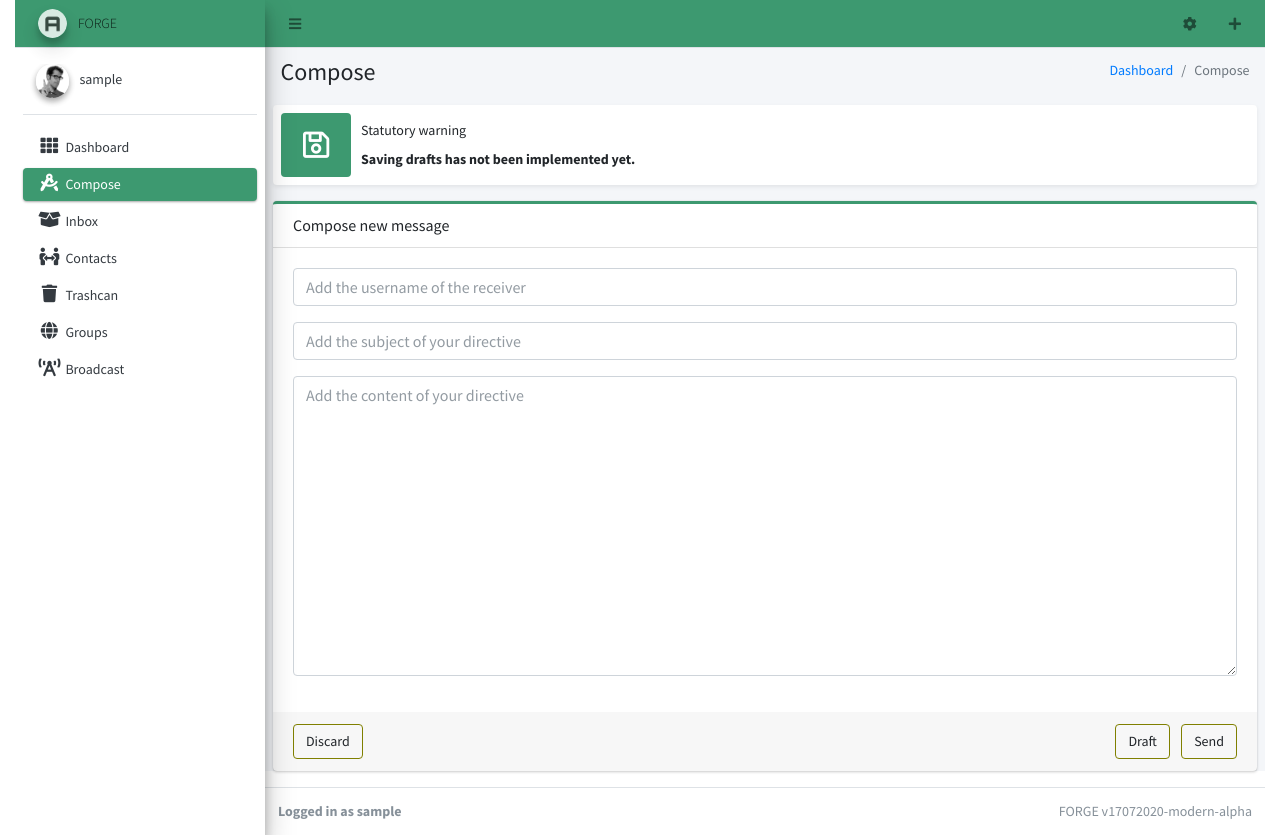
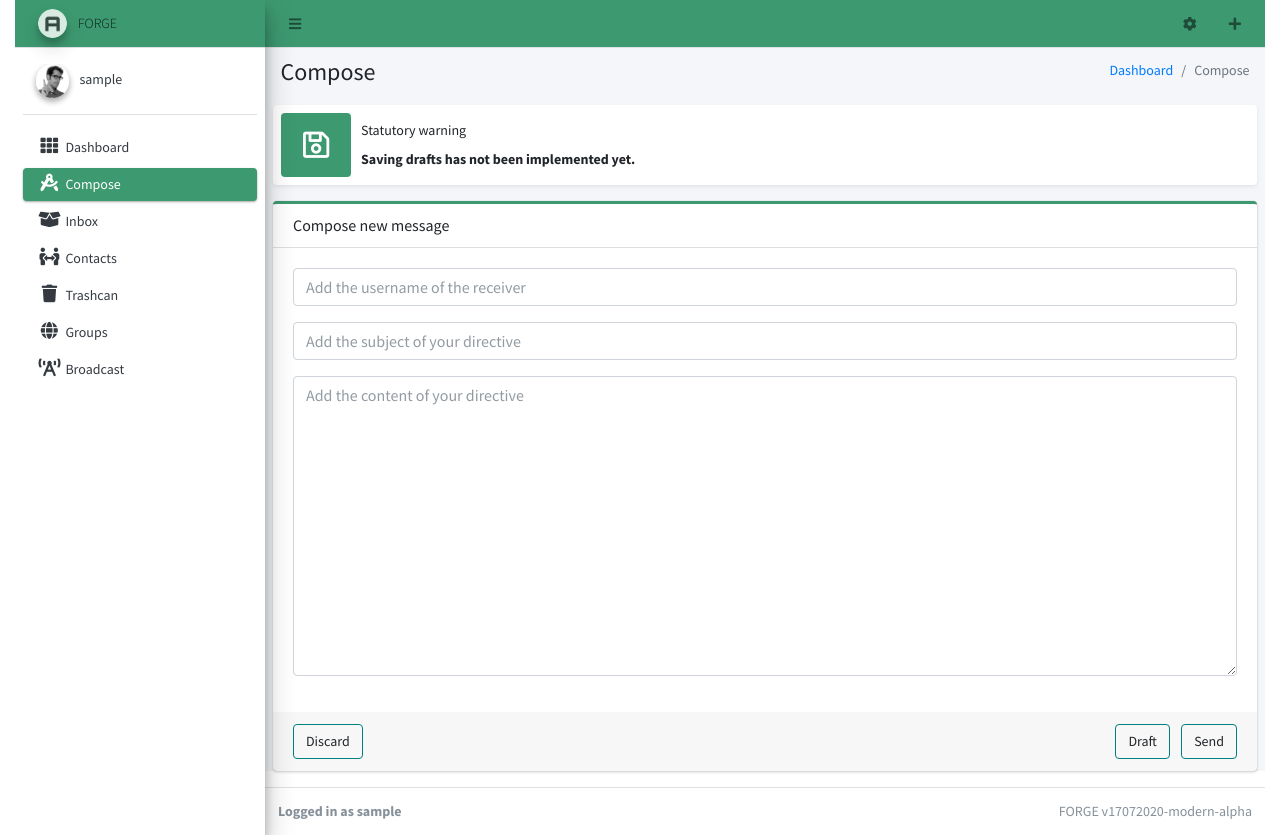
Before and after one commit to astrosonic/forge, a Flask app: page /makemail/ in a window 1280 px wide. Run offline with Flask 2, Linux system fonts and the light colour scheme; the visitor is signed in with stand-in values (Sample User, id 1); some libraries are stand-ins or nearby versions.

Commit message:
Restored button theme color to TEAL
Framework OLIVE and default OLIVE look different

```diff
--- a/templates/makemoil.html
+++ b/templates/makemoil.html
@@ -112,11 +112,11 @@
           </div>
           <div class="card-footer">
             <div class="float-right">
-              <button type="button" onclick="document.getElementById('makemail').reset()" class="btn btn-outline" style="border-color: olive">Draft</button>
+              <button type="button" onclick="document.getElementById('makemail').reset()" class="btn btn-outline" style="border-color: teal">Draft</button>
               &nbsp;&nbsp;
-              <button type="submit" class="btn btn-outline" style="border-color: olive">Send</button>
+              <button type="submit" class="btn btn-outline" style="border-color: teal">Send</button>
             </div>
-            <button type="reset" class="btn btn-outline" style="border-color: olive">Discard</button>
+            <button type="reset" class="btn btn-outline" style="border-color: teal">Discard</button>
           </div>
         </form>
       </div>
```
